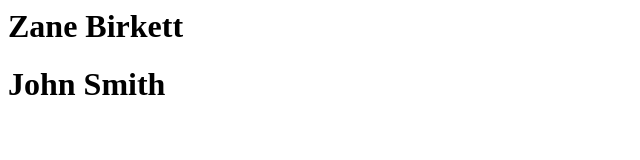
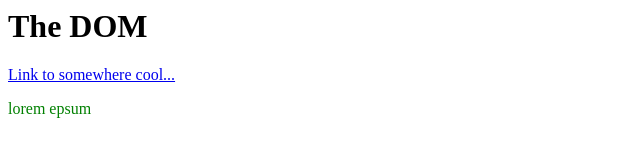
Before and after one commit to Pinetart/JS-Training, a plain HTML site: page Section 6/index.html in a window 1280 px wide. Shown: the whole page, without its empty margins (0-640 px from the left). Drawn offline with Linux system fonts and the light colour scheme.

Commit message:
Getting & Setting Attributes

```diff
--- a/Section 6/index.html
+++ b/Section 6/index.html
@@ -8,7 +8,9 @@
 
 <body>
 <div id="content">
-
+    <h1>The DOM</h1>
+    <a href="www.google.com">Link to somewhere cool...</a>
+    <p class="error">lorem epsum</p>
 </div>
 
 <script src="sandbox.js"></script>
--- a/Section 6/sandbox.js
+++ b/Section 6/sandbox.js
@@ -1,9 +1,10 @@
-const content = document.querySelector('#content')
-console.log(content)
-const people = [{name:'Zane', title: 'Birkett'}, {name: 'John', title: 'Smith'}]
+const link = document.querySelector('a');
+console.log(link.getAttribute('href'));
 
-people.forEach(
-    person => {
-        content.innerHTML += `<h1>${person.name} ${person.title}</h1>`
-    }
-)
+link.setAttribute('href', 'thenetninja.co.uk');
+console.log(link.getAttribute("href"));
+
+const mssg = document.querySelector('p');
+console.log(mssg.getAttribute('class'))
+mssg.setAttribute('class','success')
+mssg.setAttribute('style', 'color:green;');
```
